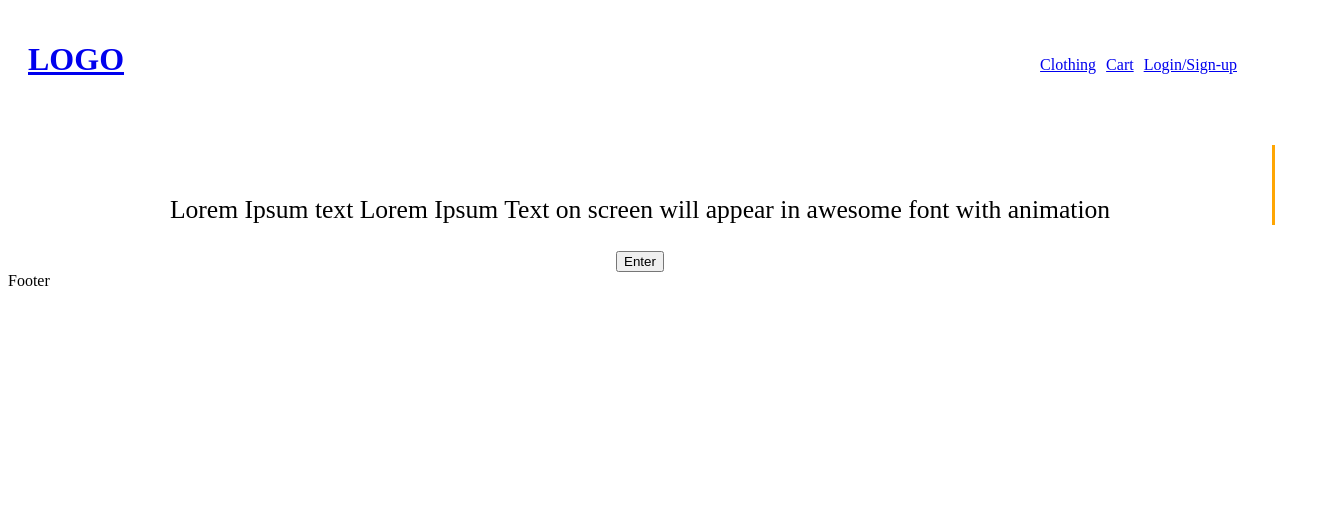
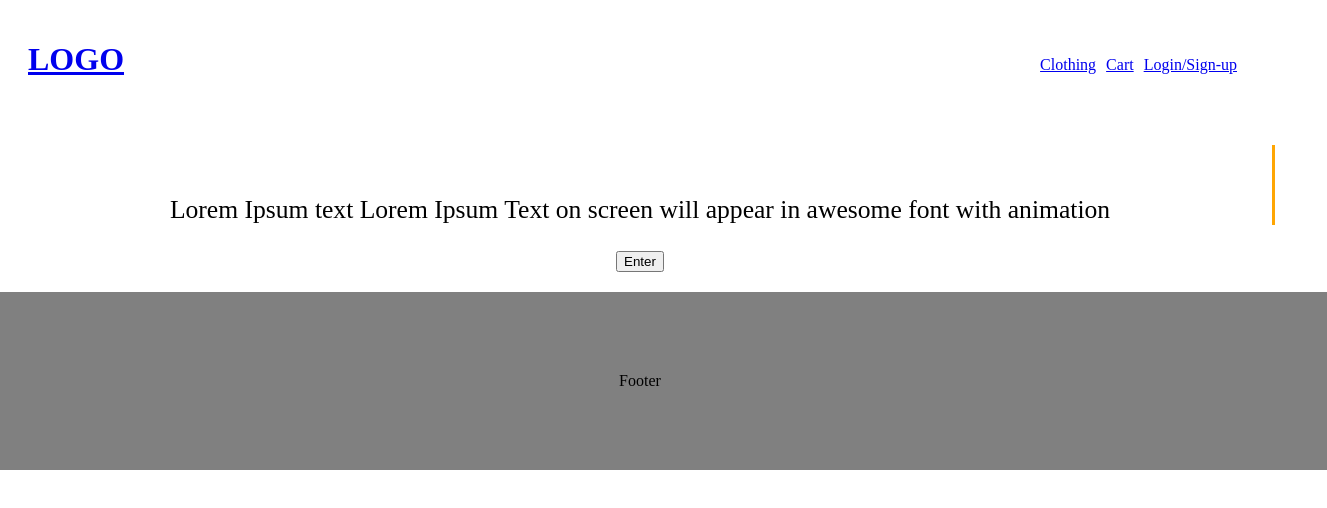
Before and after one commit to Gabrielcruz1/crows-fe, a React (Create React App) app: page / in a window 1280 px wide. Shown: the top 508 px of the page, 1327 px wide, since content can reach past the window. Built offline with nearby package versions, Linux system fonts and the light colour scheme.

Commit message:
basic footer styling background

```diff
--- a/src/components/Footer.jsx
+++ b/src/components/Footer.jsx
@@ -1,8 +1,9 @@
 import React from 'react'
+import "../styles/Footer.css"
 
 const Footer = () => {
     return (
-        <div>
+        <div className='footerContainer'>
             Footer
         </div>
     )
--- a/src/styles/Footer.css
+++ b/src/styles/Footer.css
@@ -0,0 +1,6 @@
+.footerContainer {
+    text-align: center;
+    margin: 20px -55px -1000px -55px;
+    padding: 80px;
+    background-color: gray;
+}
```
